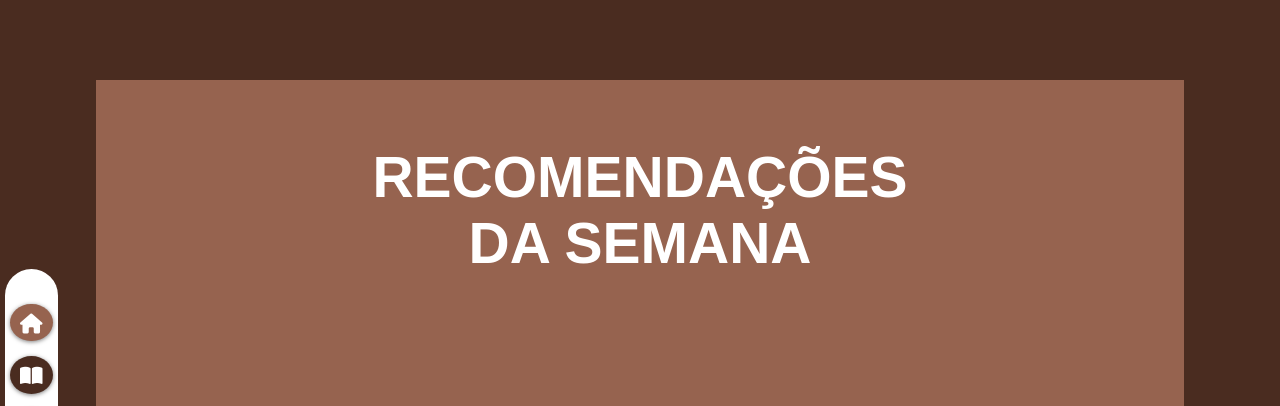
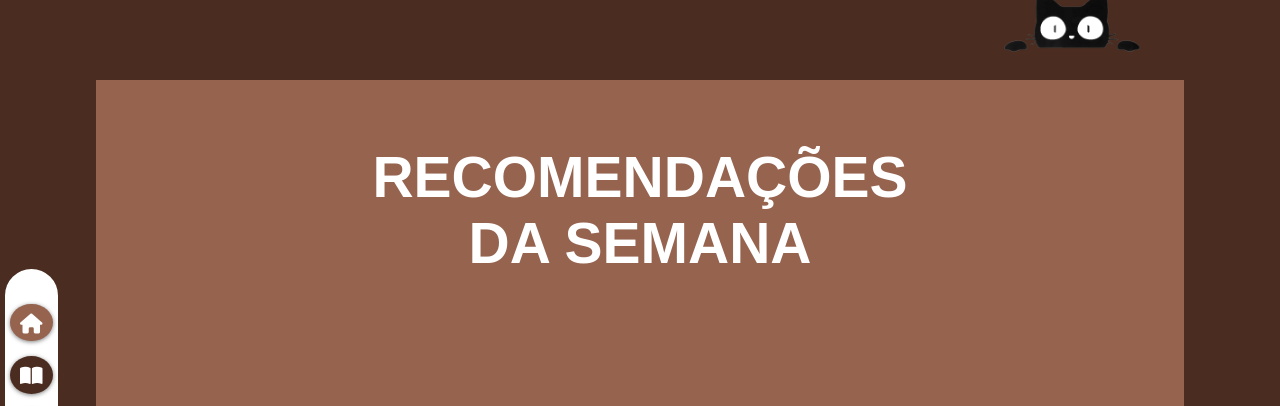
Before and after one commit to n33miaz/Gataiada-Leitura, a plain HTML site: page src/pages/recomendacoes/index.html in a window 1280 px wide. Shown: the top 406 px of the page. Drawn offline with Linux system fonts and the light colour scheme.

Commit message:
add: Gatinho Escondido no index.html (/recomendacao)

```diff
--- a/src/pages/recomendacoes/css/main.css
+++ b/src/pages/recomendacoes/css/main.css
@@ -4,6 +4,14 @@ main {
     flex-direction: column;
     align-items: center;
     justify-content: center;
+}
+
+body > img {
+    top: -7.5%;
+    right: 10%;
+    max-width: 13%;
+    position: absolute;
+    z-index: 2;
 }
 
 main > h1 {
--- a/src/pages/recomendacoes/index.html
+++ b/src/pages/recomendacoes/index.html
@@ -15,6 +15,7 @@
     <script src="https://kit.fontawesome.com/46a2e05859.js" crossorigin="anonymous"></script>
 </head>
 <body>
+    <img src="../../assets/images/gatinho-escondido.png" alt="Gatinho escondido">
     <header>
         <button id="principal"><i class="fa-solid fa-house fa-xl" style="color: #fff;"></i></button>
         <button id="recomendacoes" class="selecionado"><i class="fa-solid fa-book-open fa-xl" style="color: #fff;"></i></button>
```
Also changed, not shown: src/assets/images/gatinho-escondido.png (added).
